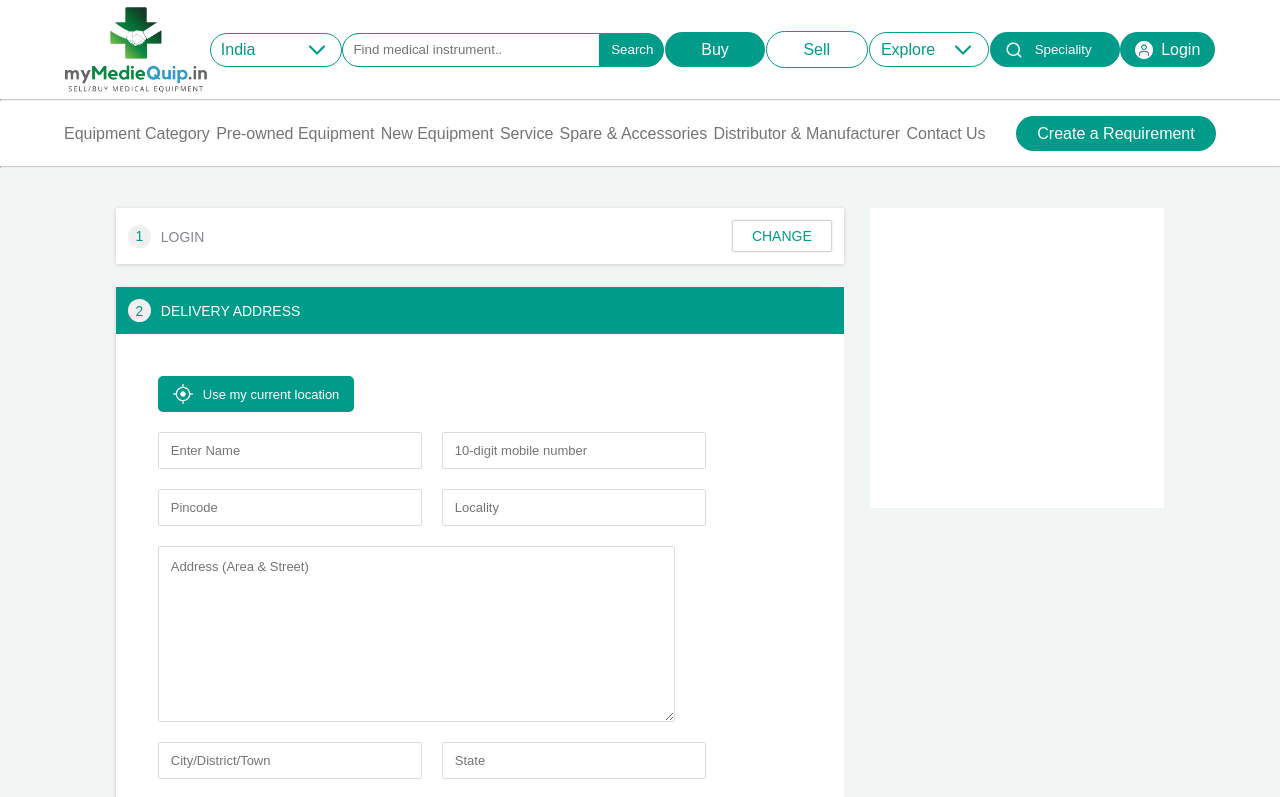
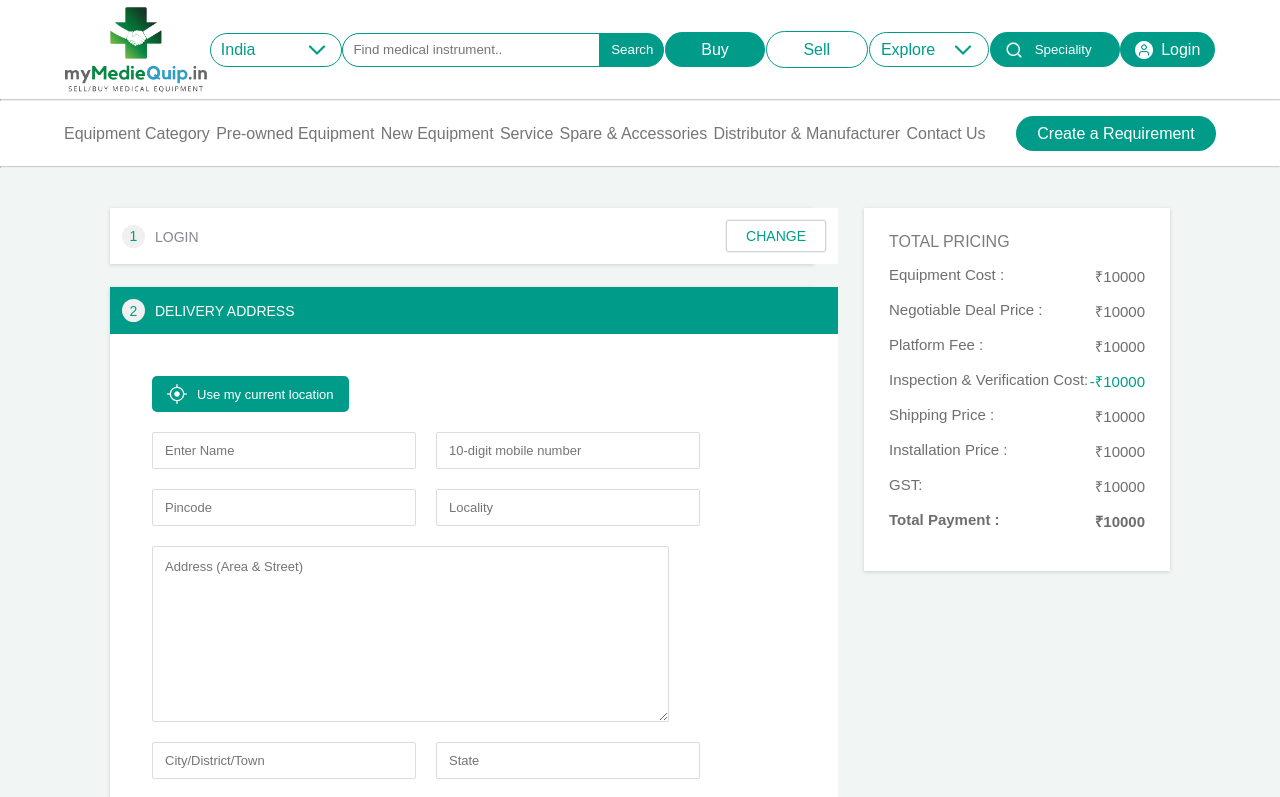
Before and after one commit to mymediequip/MyMedieQuipFronted, a React (Create React App) app: page /products/1/checkout in a window 1280 px wide. Shown: the top 797 px of the page. Built offline with nearby package versions, Linux system fonts and the light colour scheme; a web font is replaced by a local one.

Commit message:
buy : checkout continue

```diff
--- a/package.json
+++ b/package.json
@@ -12,6 +12,7 @@
     "formik": "^2.4.3",
     "mapbox-gl": "^2.15.0",
     "react": "^18.2.0",
+    "react-calendar": "^4.6.0",
     "react-dom": "^18.2.0",
     "react-geocode": "^0.2.3",
     "react-otp-input": "^3.0.4",
--- a/src/assets/css/buy/checkout.module.css
+++ b/src/assets/css/buy/checkout.module.css
@@ -14,12 +14,7 @@
     margin-bottom: 23px;
     box-shadow: rgba(0, 0, 0, 0.16) 0px 1px 4px;
 }
-.checkoutPriceData{
-    width: 23%;
-    background-color: #FFFFFF;
-    height: 300px;
 
-}
 /* checkout data head */
 .checkoutDataHead{
     width: 100%;
@@ -257,3 +252,23 @@
     margin-top: 16px;
     margin-left: 60px;
 }
+
+/* payment summary */
+.checkoutPriceData p{
+    color: #7B7B7B;
+}
+.checkoutPriceData{
+    width: 20%;
+    background-color: #FFFFFF;
+    height: fit-content;
+    padding: 25px;
+    box-shadow: rgba(0, 0, 0, 0.16) 0px 1px 4px;
+}
+.checkoutPriceData>div{
+    display: flex;
+    justify-content: space-between;
+    margin: 15px 0px 15px 0px;
+    color: #2d2d2db0;
+    font-size: 15px;
+
+}
--- a/src/assets/css/utils.module.css
+++ b/src/assets/css/utils.module.css
@@ -44,7 +44,7 @@
 /* calander */
 .calanderCont{
     width: 70vw;
-    height: 400px;
+    height: 470px;
     position: fixed;
     top: 50%;
     left: 50%;
@@ -52,8 +52,74 @@
     background-color: #FFFFFF;
     z-index: 2;
     margin: auto;
+    display: flex;
+}
+.calSummary{
+    background-color: #282828;
+    color: #FFFFFF;
+    width: 40%;
 }
 
+
+.calanderCusttom abbr{
+    text-decoration: none;
+}
+.react-calendar__month-view__weekdays {
+    margin-bottom: 20px;
+}
+.calSumTop,.calSubmit{
+    display: flex;
+    flex-direction: column;
+    align-items: center;
+}
+.calSumTop h1{
+    font-size: 5vw;
+    text-align: center;
+}
+.pickSlot{
+    padding: 30px;
+}
+.calSummary input{
+    background: none;
+    border: 1px solid #A1A1A1;
+    outline: none;
+    padding-left: 5px;
+    color: #FFFFFF;
+    height: 27px;
+    width: 160px;
+    border-radius: 3px;
+}
+.pickSlot>div{
+    display: flex;
+    flex-wrap: wrap;
+    margin-top: 20px;
+    align-items: center;
+    gap: 10px;
+    font-size: 14px;
+}
+.pickSlot>p{
+    color: #FFFFFF;
+    font-size: 15px;
+
+}
+.pickSlot span,.remindMe span{
+    display: inline-block;
+    color: #ededed99;
+    width: 100px;
+}
+
+.remindMe{
+    padding-left: 30px;
+    display: flex;
+    gap: 10px;
+    align-items: center;
+    font-size: 14px;
+}
+.calanderCusttom{
+    border: none;
+    padding: 30px;
+    width: 60% !important;
+}
 @media(max-width:1200px){
     .getStartContainer{
         top: 100px;
--- a/src/features/Buy/Checkout.js
+++ b/src/features/Buy/Checkout.js
@@ -1,4 +1,4 @@
-import React, { useState } from "react";
+import React, { useRef, useState ,useEffect} from "react";
 import styles from '../../assets/css/buy/checkout.module.css';
 import {
     currLocat,
@@ -14,13 +14,45 @@ export const Checkout=()=>{
     return(
         <div className={styles.checkoutCont}>
             <div className={styles.checkoutData}>
-                <CheckoutDataHead seq="1" name="LOGIN"/>
+                <PayLogin/>
                 <DelieveryAddress />
                 <OrderSummary/>
                 <PaymentOptions/>
             </div>
             <div className={styles.checkoutPriceData}>
-
+              <p>TOTAL PRICING</p>
+              <div>
+                <span>Equipment Cost :</span>
+                <span>₹10000</span>
+              </div>
+              <div>
+                <span>Negotiable Deal Price :</span>
+                <span>₹10000</span>
+              </div>
+              <div>
+                <span>Platform Fee :</span>
+                <span>₹10000</span>
+              </div>
+              <div>
+                <span>Inspection & Verification Cost:</span>
+                <span style={{color:"#019C89"}}>-₹10000</span>
+              </div>
+              <div>
+                <span>Shipping Price :</span>
+                <span>₹10000</span>
+              </div>
+              <div>
+                <span>Installation Price :</span>
+                <span>₹10000</span>
+              </div>
+              <div>
+                <span>GST:</span>
+                <span>₹10000</span>
+              </div>
+              <div>
+                <b>Total Payment :</b>
+                <b>₹10000</b>
+              </div>
             </div>
         </div>
     );
@@ -29,11 +61,20 @@ export const Checkout=()=>{
 const CheckoutDataHead=(props)=>{
     const defaultStyle={backgroundColor:"#FFFFFF"};
     const selectedStyle={backgroundColor:"#019C89"};
+    const ref=useRef();
+
     const handleClick=(e)=>{
         props.setShowBottom(!props.showBottom);
-    }
+    };
+  //   useEffect(()=>{
+  //     document.addEventListener("click",(e)=>{
+  //     if(ref.current && !ref.current.contains(e.target)){
+  //       props.setShowBottom(false);
+  //     }
+  //   });
+  // },[])
     return(
-        <div className={styles.checkoutDataHead} style={props.showBottom?selectedStyle:defaultStyle} onClick={handleClick}>
+        <div className={styles.checkoutDataHead} ref={ref} style={props.showBottom?selectedStyle:defaultStyle} onClick={handleClick}>
             <div>
                 <span className={styles.checkout1}>{props.seq}</span>
                 <span className={styles.checkout2} style={{color:props.showBottom?"#FFFFFF":"#878793"}}>{props.name}</span>
@@ -225,4 +266,36 @@ const PaymentOptCard=(props)=>{
 
         </div>
     );
-}
+};
+
+const PayLogin=()=>{
+  const [loginData,setLoginData]=useState(false);
+
+  return (
+    <div>
+      <CheckoutDataHead
+        seq="1"
+        name="LOGIN"
+        setShowBottom={setLoginData}
+        showBottom={loginData}
+      />
+      {loginData && (
+        <div  className={styles.deliveryAdd}>
+          <form className={styles.addressForm}>
+
+            <div>
+              <input type="text" placeholder="Login Name" />
+              <input type="number" placeholder="Login mobile number" />
+            </div>
+
+            <div className={styles.saveData}>
+              <input type="submit" value="CHANGED" />
+              {/* <span>CANCEL</span> */}
+            </div>
+          </form>
+        </div>
+      )}
+    </div>
+  );
+
+};
--- a/src/features/Buy/Meeting.js
+++ b/src/features/Buy/Meeting.js
@@ -114,6 +114,7 @@ const InspectionReport=(props)=>{
     const navigate=useNavigate();
     const handlePayment=(e)=>{
         navigate("/products/xyz-machine/checkout/");
+        window.scrollTo(0,0);
     }
     return(
         <div className={styles.inspectCont}>
--- a/src/utils/Calanders.js
+++ b/src/utils/Calanders.js
@@ -1,13 +1,48 @@
-import React from 'react';
+import React, { useState } from 'react';
+import Calendar from 'react-calendar';
+import 'react-calendar/dist/Calendar.css';
 import styles from '../assets/css/utils.module.css';
+
+
 import {
     scheduleBtn,
 } from '../assets/images/index';
 
 export const Calander=(props)=>{
+    const [date,setDate]=useState(new Date());
     return(
         <div className={styles.calanderCont}>
-            <img alt="..." style={{cursor:"pointer"}} src={scheduleBtn} height="55px" onClick={props.handleMeetSuccess}/>
+            <Calendar onChange={setDate} className={styles.calanderCusttom} value={date} />
+            <div className={styles.calSummary}>
+                <div className={styles.calSumTop}>
+                    <h1>14</h1>
+                    <span style={{}}>MONDAY</span>
+                </div>
+                <div className={styles.pickSlot}>
+                    <p>Pick a Time slot</p>
+                    <div>
+                        <span>Start Time</span>
+                        <input type='text' placeholder='sun 17-09-2023'/>
+                    </div>
+                    <div>
+                        <span>End Time</span>
+                        <input type='text' placeholder='sun 17-09-2023'/>
+                    </div>
+                    <div>
+                        <span>Time</span>
+                        <input type='text' placeholder='30 Min'/>
+                    </div>
+
+                </div>
+                <div className={styles.remindMe}>
+                    <span>Remind Me</span>
+                    <input type='text' placeholder='15 Minutes Before'/>
+                </div>
+                <div className={styles.calSubmit}>
+                    <img alt="..." style={{cursor:"pointer",marginTop:"30px"}} src={scheduleBtn} height="55px" onClick={props.handleMeetSuccess}/>
+                </div>
+            </div>
+
         </div>
     );
 };
```
Also changed, not shown: 1 other file (tests, documents, lock files or other folders).
